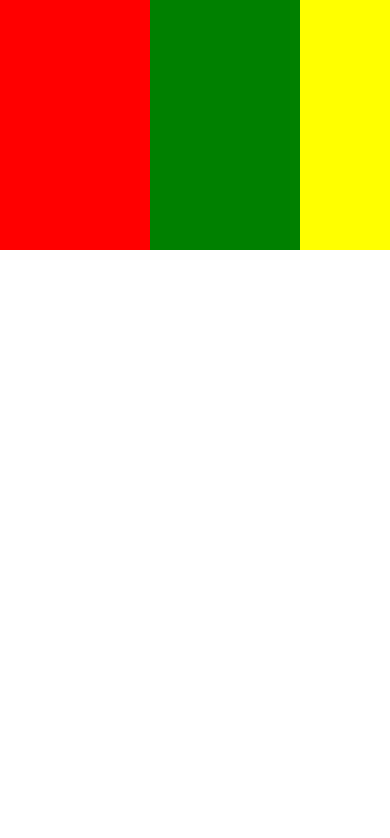
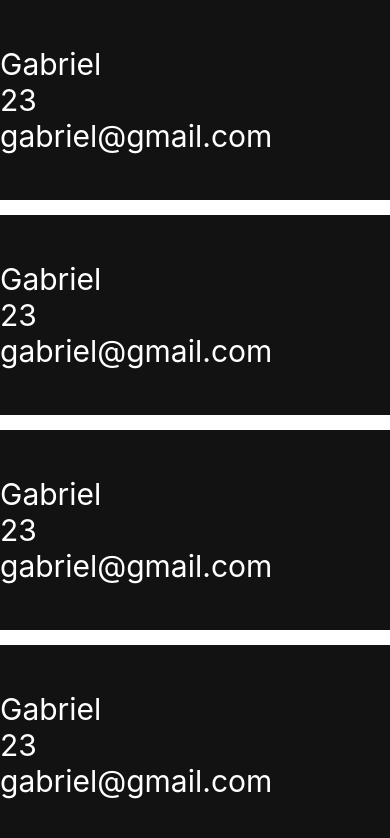
Before and after one commit to GabrielFelix05/Curso-React-Native, a React Native app: screen / in a window 390 px wide. Shown: the top 838 px of the page. Built offline with nearby package versions, Linux system fonts and the light colour scheme.

Commit message:
FlatList

```diff
--- a/App.js
+++ b/App.js
@@ -1,20 +1,19 @@
-import React from 'react'
-import {View, Text, StyleSheet, ScrollView} from 'react-native'
+import React, {useState} from 'react'
+import {View, Text, StyleSheet, FlatList} from 'react-native'
 
 function App(){
+  const [feed, setFeed] = useState([
+    {id: '1', nome: 'Gabriel', idade: 23, email: 'gabriel@gmail.com'},
+    {id: '2', nome: 'Gabriel', idade: 23, email: 'gabriel@gmail.com'},
+    {id: '3', nome: 'Gabriel', idade: 23, email: 'gabriel@gmail.com'},
+    {id: '4', nome: 'Gabriel', idade: 23, email: 'gabriel@gmail.com'}
+  ])
   return(
     <View style={styles.container}>
-      <ScrollView
-        horizontal={true}
-        showsHorizontalScrollIndicator={false}
-      >
-        <View style={styles.box1}></View>
-        <View style={styles.box2}></View>
-        <View style={styles.box3}></View>
-        <View style={styles.box4}></View>
-        <View style={styles.box2}></View>
-
-      </ScrollView>
+      <FlatList
+        data={feed}
+        renderItem={({ item }) => <Pessoa data={item}/>}
+      />
     </View>
   )
 }
@@ -23,25 +22,25 @@ const styles = StyleSheet.create({
   container:{
     flex: 1
   },
-  box1:{
-    width: 150,
-    height: 250,
-    backgroundColor: 'red'
+  areaPessoa:{
+    backgroundColor: '#121212',
+    height: 200,
+    marginBottom: 15,
+    justifyContent: 'center'
   },
-  box2:{
-    width: 150,
-    height: 250,
-    backgroundColor: 'green'
-  },
-  box3:{
-    width: 150,
-    height: 250,
-    backgroundColor: 'yellow'
-  },
-  box4:{
-    width: 150,
-    height: 250,
-    backgroundColor: 'blue'
+  textPessoa:{
+    color: '#fff',
+    fontSize: 30
   }
 })
+
+function Pessoa(props){
+  return(
+    <View style={styles.areaPessoa}>
+      <Text style={styles.textPessoa}>{props.data.nome}</Text>
+      <Text style={styles.textPessoa}>{props.data.idade}</Text>
+      <Text style={styles.textPessoa}>{props.data.email}</Text>
+    </View>
+  )
+}
 export default App
```
